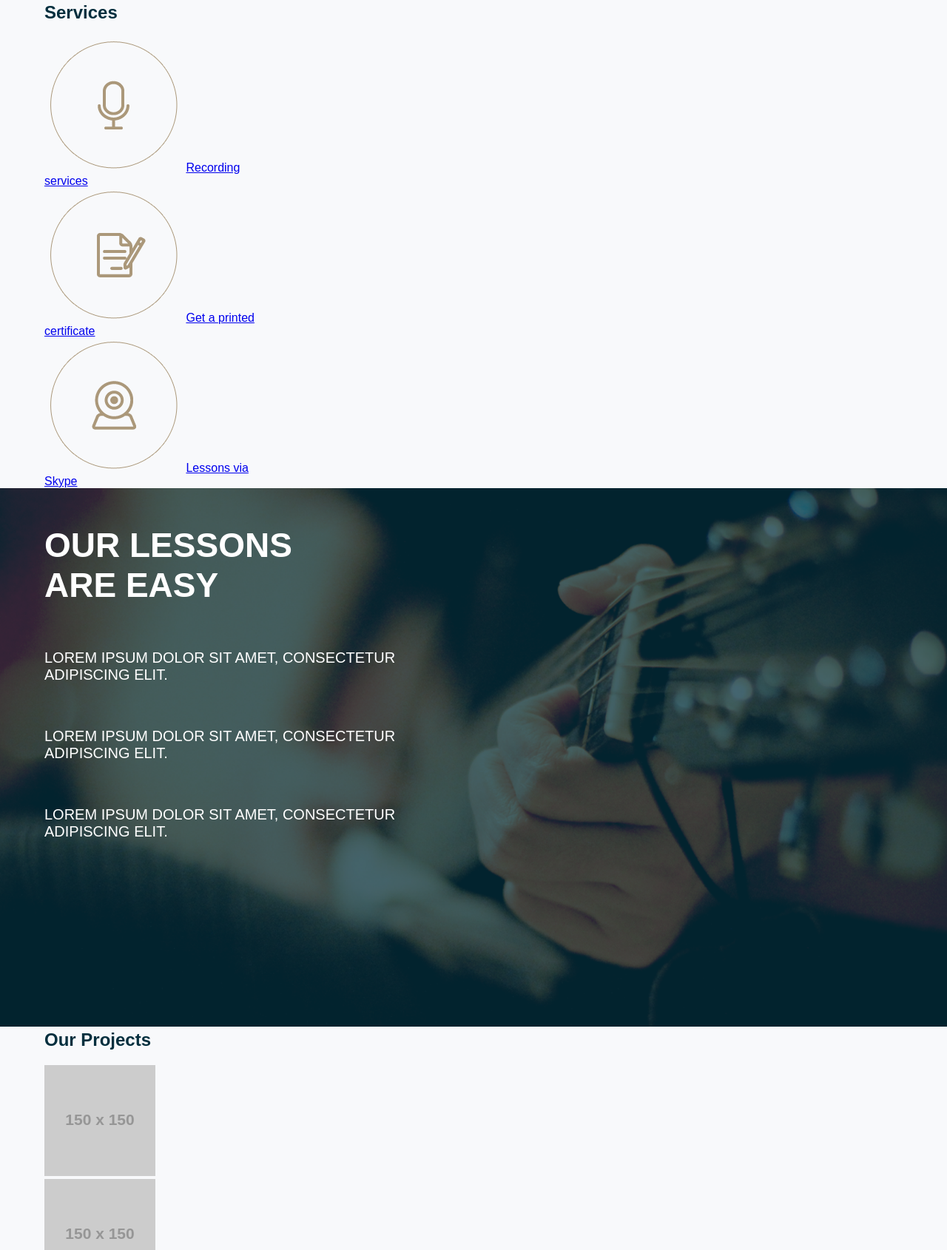
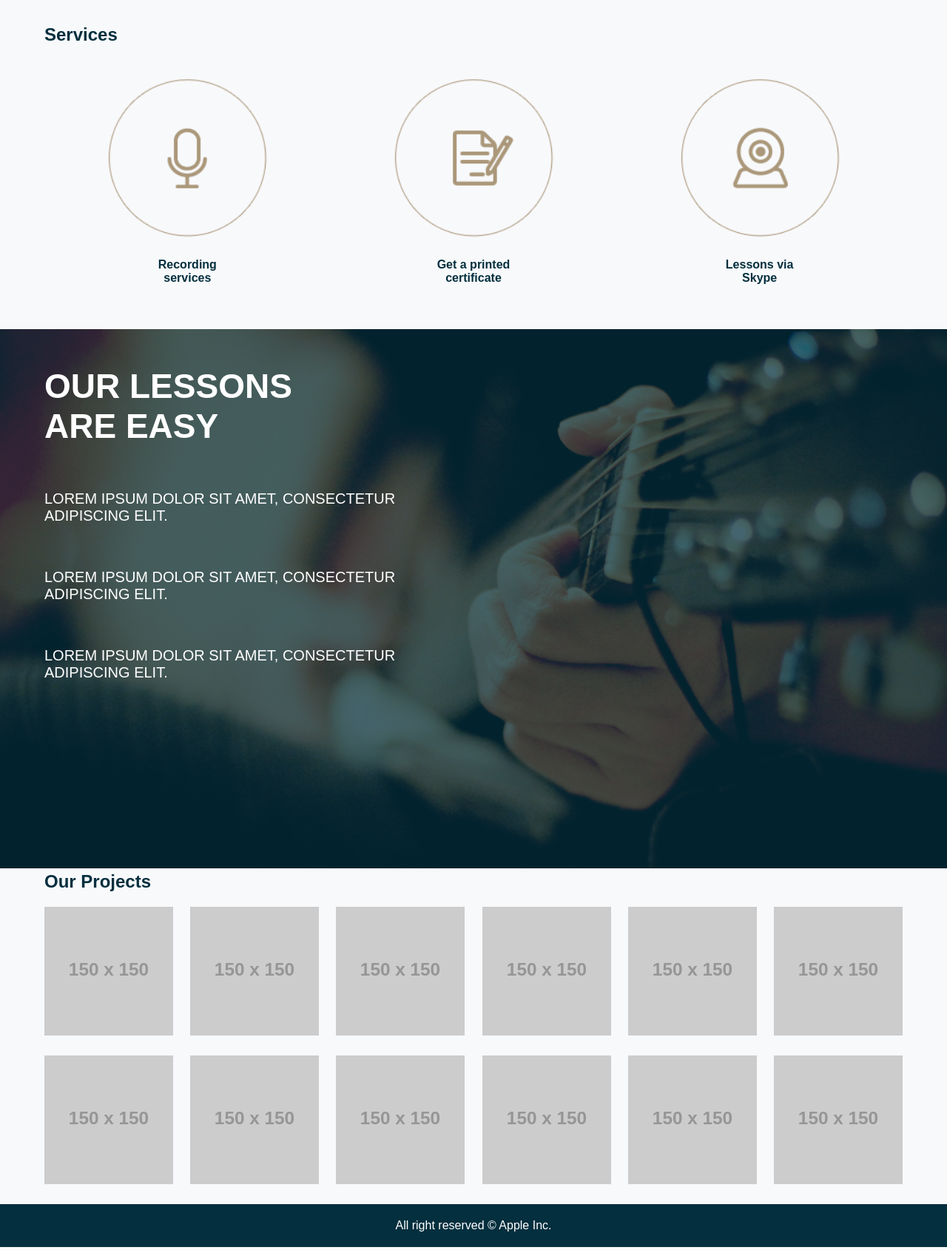
Before and after one commit to xndong1020/sass-tutorial, a website built with webpack: page public/index.html in a window 1280 px wide. Shown: the part 1011-2701 px from the top of the page at 74% size. Built offline with nearby package versions, Linux system fonts and the light colour scheme; placeholder pictures from the web are drawn by us.

Commit message:
Add mixins for auto width

```diff
--- a/public/index.html
+++ b/public/index.html
@@ -79,5 +79,8 @@
         </ul>
       </div>
     </section>
+    <footer>
+      All right reserved &copy; Apple Inc.
+    </footer>
   </body>
 </html>
--- a/src/css/main.scss
+++ b/src/css/main.scss
@@ -1,34 +1,6 @@
-// variables
-$deepBlue: #032f3e;
-$offWhite: #f8f9fb;
-$sectionHeading: 24px;
-$bannerHeading: 46px;
-
-/***** Mixins ****/
-@mixin banner {
-  width: 100%;
-  position: relative;
-  color: white;
-
-  .banner-content {
-    position: absolute;
-    top: 50px;
-    width: 100%;
-  }
-  img {
-    width: 100%;
-  }
-  span {
-    font-size: $bannerHeading;
-    display: block;
-    text-transform: uppercase;
-    font-weight: bold;
-    .title {
-      font-weight: normal;
-      margin-bottom: 30px;
-    }
-  }
-}
+@import './reset';
+@import './variables';
+@import './mixins';
 
 #main-nav {
   background-color: $deepBlue;
@@ -45,6 +17,10 @@ $bannerHeading: 46px;
       padding: 16px;
       display: block;
       text-align: center;
+
+      &:hover {
+        background-color: orange;
+      }
     }
   }
 }
@@ -72,3 +48,48 @@ section {
     margin: 60px 0;
   }
 }
+
+#services {
+  margin-top: 30px;
+  margin-bottom: 60px;
+  li {
+    float: left;
+    box-sizing: border-box;
+    text-align: center;
+    width: (100% /3);
+  }
+  img {
+    width: 60%;
+    margin: 20px 20%;
+  }
+  a {
+    text-decoration: none;
+    color: $deepBlue;
+    font-weight: bold;
+    &:hover {
+      color: red;
+    }
+  }
+  ul {
+    @include clearfix;
+  }
+}
+
+#projects{
+  li{
+    @include grid(6, 2%);
+    img{
+      width: 100%;
+    }
+  }
+  ul{
+    @include clearfix;
+  }
+}
+
+footer{
+  background-color: $deepBlue;
+  color:white;
+  text-align: center;
+  padding: 20px;
+}
--- /dev/null
+++ b/src/css/mixins.scss
@@ -0,0 +1,45 @@
+/***** Mixins ****/
+@mixin banner {
+  width: 100%;
+  position: relative;
+  color: white;
+
+  .banner-content {
+    position: absolute;
+    top: 50px;
+    width: 100%;
+  }
+  img {
+    width: 100%;
+  }
+  span {
+    font-size: $bannerHeading;
+    display: block;
+    text-transform: uppercase;
+    font-weight: bold;
+    .title {
+      font-weight: normal;
+      margin-bottom: 30px;
+    }
+  }
+}
+
+@mixin clearfix {
+  &:after {
+    content: '';
+    display: block;
+    clear: both;
+  }
+}
+
+@mixin grid($cols, $marginRight) {
+  float: left;
+  margin-right: $marginRight;
+  margin-bottom: $marginRight;
+  width: ((100%-((($cols)-1)*$marginRight))/$cols);
+
+  // last child of each row set margin-right to 0;
+  &:nth-child(#{$cols}n) {
+    margin-right: 0;
+  }
+}
--- /dev/null
+++ b/src/css/reset.scss
@@ -0,0 +1,43 @@
+body {
+  font-family: arial;
+  background: #f8f9fb;
+}
+
+html,
+body,
+ul,
+ol,
+li,
+form,
+fieldset,
+legend {
+  margin: 0;
+  padding: 0;
+}
+
+h1,
+h2,
+h3,
+h4,
+h5,
+h6,
+p {
+  margin-top: 0;
+}
+
+fieldset,
+img {
+  border: 0;
+}
+
+li {
+  list-style: none;
+}
+
+.wrapper {
+  width: 100%;
+  max-width: 1200px;
+  margin: 0 auto;
+  padding: 0 20px;
+  box-sizing: border-box;
+}
--- /dev/null
+++ b/src/css/variables.scss
@@ -0,0 +1,5 @@
+// variables
+$deepBlue: #032f3e;
+$offWhite: #f8f9fb;
+$sectionHeading: 24px;
+$bannerHeading: 46px;
--- a/src/index.js
+++ b/src/index.js
@@ -1,5 +1,4 @@
 require('./css/main.scss')
-require('./css/reset.css')
 require('../public/index.html')
 
 console.log('works')
```
